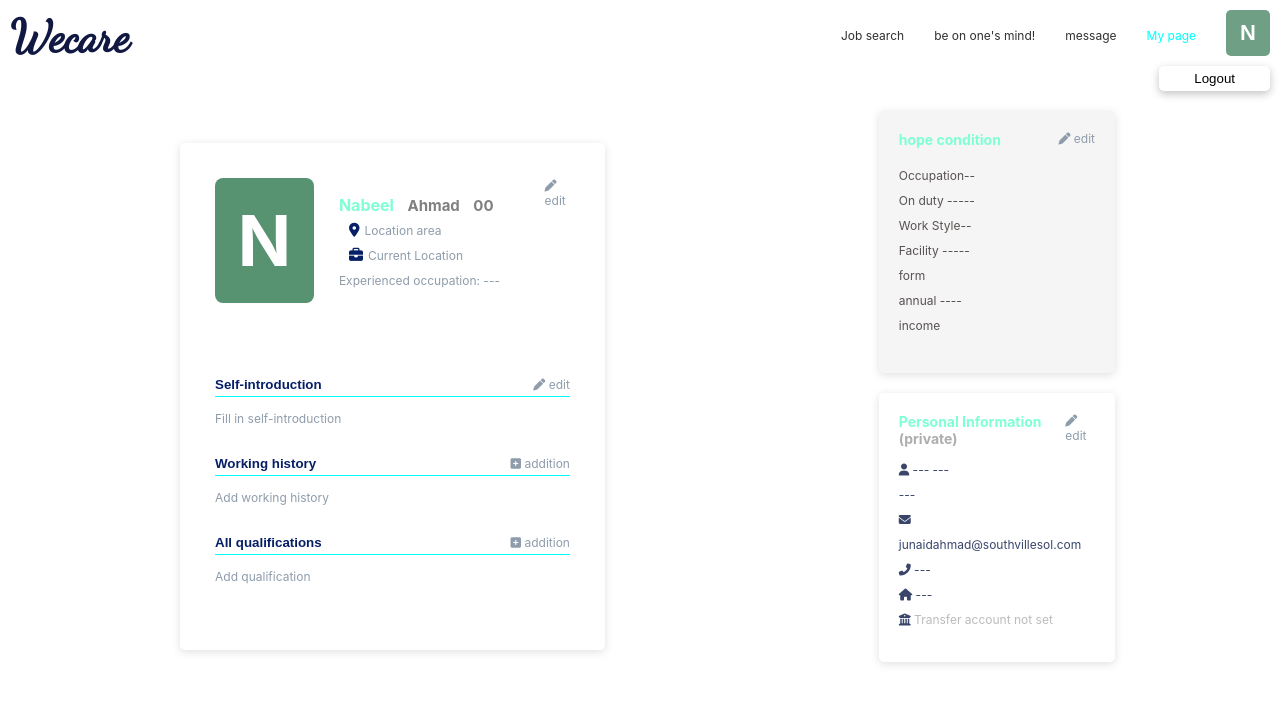
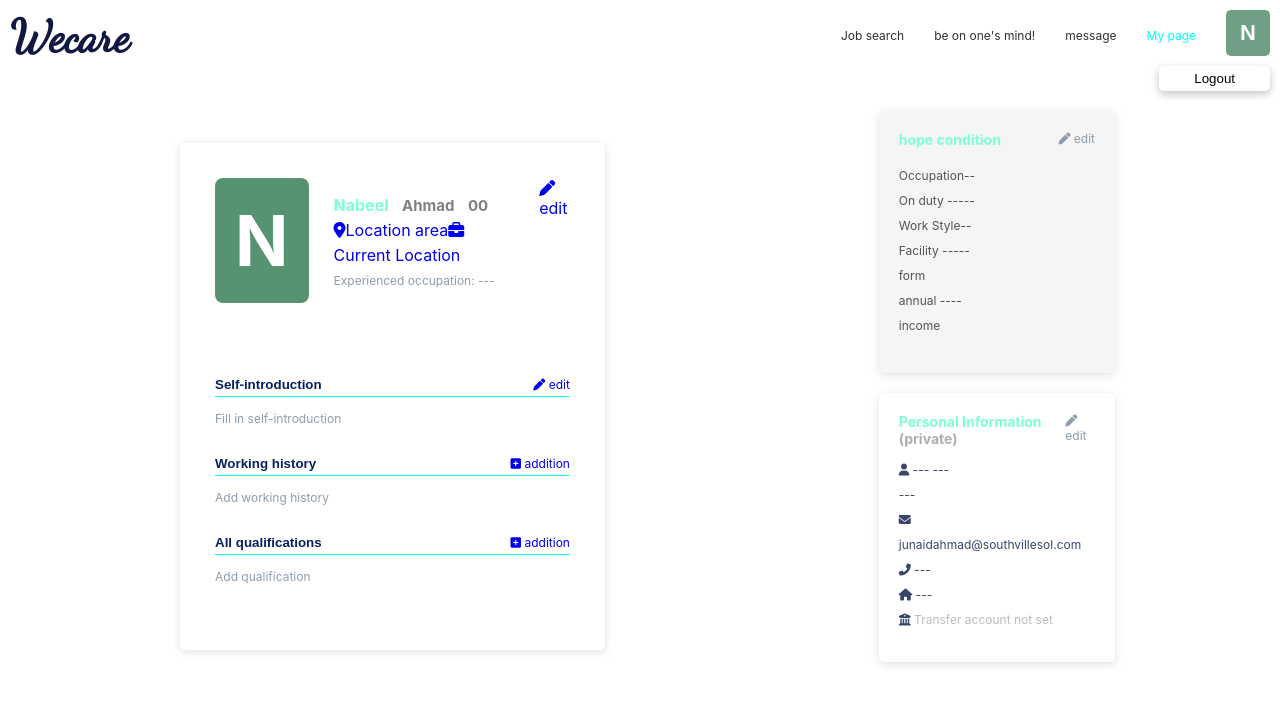
Before and after one commit to junaid-sv/Developer1, a React (Create React App) app in the folder scss-page/: page / in a window 1280 px wide. Shown: the top 704 px of the page. Built offline with nearby package versions, Linux system fonts and the light colour scheme.

Commit message:
left indentation

```diff
--- a/scss-page/src/Section-Left/Left.jsx
+++ b/scss-page/src/Section-Left/Left.jsx
@@ -1,5 +1,5 @@
 import React from 'react';
-import './section-left.scss'
+import './section-left.scss';
 
 const Left = () => {
     return (
@@ -12,28 +12,28 @@ const Left = () => {
                         </div>
                         <div className="left-content">
                             <h2><span className='left-name'>Nabeel</span>  Ahmad  00 </h2>
-                            <p><i className="fa-solid fa-location-dot"></i>Location area</p>
-                            <p><i className="fa-solid fa-briefcase"></i>Current Location</p>
+                            <a href='/' ><i className="fa-solid fa-location-dot"></i>Location area</a>
+                            <a href='/'><i className="fa-solid fa-briefcase"></i>Current Location</a>
                             <p>Experienced occupation: ---</p>
                         </div>
                         <div className='left-edit'>
-                            <p><i class="fa-solid fa-pen"></i> edit</p>
+                            <a href='/'><i className="fa-solid fa-pen"></i> edit</a>
                         </div>
                     </section>
                     <form action="#">
                         <div className='left-input-field'>
                             <input type="text" className='left-input-field' placeholder='Self-introduction'/>
-                            <div className='edit'><i className="fa-solid fa-pen"></i> edit</div>
+                            <div className='edit'> <a href="/"><i className="fa-solid fa-pen"></i> edit</a></div>
                             <label htmlFor="self-introduction">Fill in self-introduction</label>
                         </div>
                         <div className='left-input-field'>
                             <input type="text" className='left-input-field' placeholder='Working history'/>
-                            <div className='addition'><i class="fa-solid fa-square-plus"></i> addition</div>
+                            <div className='addition'> <a href="/"><i className="fa-solid fa-square-plus"></i> addition</a></div>
                             <label htmlFor="Add working history">Add working history</label>
                         </div>
                         <div className='left-input-field'>
                             <input type="text" className='left-input-field' placeholder='All qualifications'/>
-                            <div className='addition'><i class="fa-solid fa-square-plus"></i> addition</div>
+                            <div className='addition'> <a href="/"><i className="fa-solid fa-square-plus"></i> addition</a></div>
                             <label htmlFor="Add Qualifications">Add qualification</label>
                         </div>
                     </form>
```
